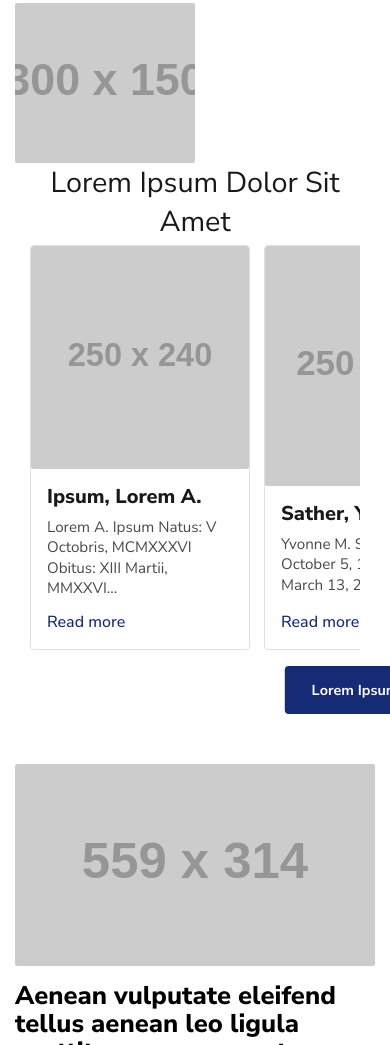
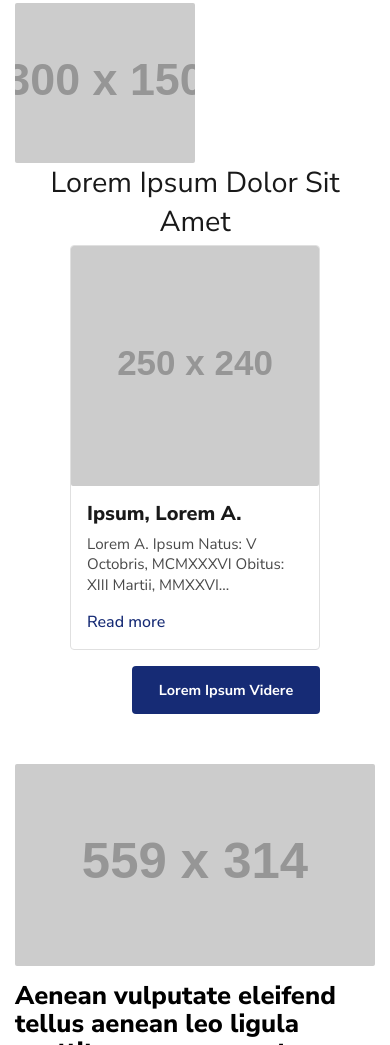
Before and after one commit to andreafilipponi04/progetto_ppm, a plain HTML site: page index.html in a window 390 px wide. Shown: the part 10219-11264 px from the top of the page. Drawn offline with Linux system fonts and the light colour scheme; placeholder pictures from the web are drawn by us.

Commit message:
Sistemato il responsive dello slider obitorio. Closes #1

```diff
--- a/style.css
+++ b/style.css
@@ -441,7 +441,8 @@ select {
 .article-text,
 .article-thumb {
     flex: 1 1 50%;
-    max-width: calc(50% - 0.75rem); /* gap is 1.5rem, so half of it is subtracted */
+    max-width: calc(50% - 0.75rem);
+    /* gap is 1.5rem, so half of it is subtracted */
 }
 
 .article-thumb {
@@ -700,7 +701,8 @@ img:not(header img, .obit-img-wrapper img, .event-card img, .wheels-img img, .ad
     align-items: center;
     align-content: flex-start;
     flex-wrap: wrap;
-    row-gap: 20px; /* Spinge gli elementi a capo ben fuori dall'area visibile */
+    row-gap: 20px;
+    /* Spinge gli elementi a capo ben fuori dall'area visibile */
     max-height: 40px;
     overflow: hidden;
 }
@@ -2023,3 +2025,88 @@ body {
         width: 220px;
     }
 }
+
+/* =======================================================
+   RESET E NUOVE REGOLE SLIDER NECROLOGI (DIMENSIONI FISSE)
+   ======================================================= */
+
+/* 1. Dimensioni sempre fisse per le cards e gap */
+.events-track.obits-track {
+    display: flex;
+    gap: 14px !important;
+    margin: 0 auto;
+    padding: 0;
+}
+
+.obit-card {
+    flex: 0 0 250px !important;
+    width: 250px !important;
+    max-width: 250px !important;
+}
+
+/* 2. Setup del bottone sfalsato verso destra */
+.obits-view-all-wrapper {
+    display: flex;
+    justify-content: flex-end !important;
+    margin: 0 auto;
+}
+
+.obits-view-all-btn {
+    /* Sposta il bottone verso destra della sua stessa dimensione.
+     Con 60% sporgerà in modo che circa i 2/5 del bottone (40%) rimangano
+     coperti dall'ultima card in colonna, e il resto vada oltre il limite. */
+    transform: translateX(60%) !important;
+    margin-right: 0 !important;
+    margin-top: 1rem;
+}
+
+/* =======================================================
+   3. BREAKPOINT ESATTI RICHIESTI
+   ======================================================= */
+
+/* Desktop (Da 4 cards in su) */
+@media screen and (min-width: 1148px) {
+
+    .events-track.obits-track,
+    .obits-view-all-wrapper {
+        max-width: 1042px !important;
+    }
+}
+
+/* Da 4 a 3 cards (sotto i 1148px) */
+@media screen and (max-width: 1147px) {
+
+    .events-track.obits-track,
+    .obits-view-all-wrapper {
+        max-width: 778px !important;
+    }
+}
+
+/* Da 3 a 2 cards (sotto gli 870px) */
+@media screen and (max-width: 869px) {
+
+    .events-track.obits-track,
+    .obits-view-all-wrapper {
+        max-width: 514px !important;
+    }
+}
+
+/* Da 2 a 1 card (sotto i 586px) */
+@media screen and (max-width: 585px) {
+
+    .events-track.obits-track,
+    .obits-view-all-wrapper {
+        max-width: 250px !important;
+    }
+
+    .events-track.obits-track {
+        padding: 0 !important;
+    }
+
+    /* Opzionale: Su mobile potresti voler annullare o ridurre lo sbordamento
+     se causa problemi di scorrimento orizzontale della pagina intera.
+     Se vuoi mantenerlo identico, elimina questa riga sotto. */
+    .obits-view-all-btn {
+        transform: none !important;
+    }
+}
```
Also changed, not shown: script.js (line endings or trailing spaces).
